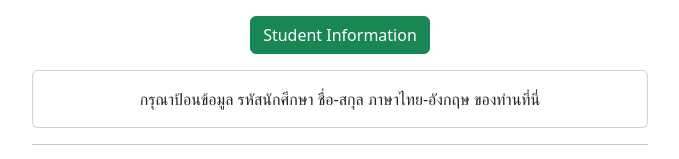
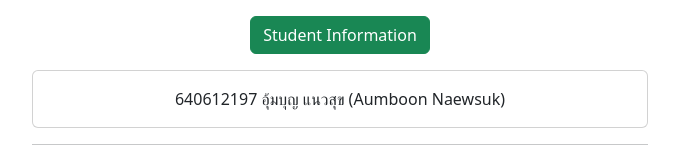
Before and after one commit to cpe207/lab01-Aumboonaew-1, a plain HTML site: page index.html in a window 1280 px wide. Both pictures are taken after a click on the button "Student Information". Shown: the part 515-674 px from the top of the page, without its empty margins (300-979 px from the left). Drawn offline with nearby package versions, Linux system fonts and the light colour scheme.

Commit message:
insert my name

```diff
--- a/index.html
+++ b/index.html
@@ -50,8 +50,7 @@
           </p>
           <div class="collapse" id="collapseExample">
             <div class="card card-body">
-              กรุณาป้อนข้อมูล รหัสนักศึกษา ชื่อ-สกุล ภาษาไทย-อังกฤษ
-              ของท่านที่นี่
+              640612197 อุ้มบุญ แนวสุข (Aumboon Naewsuk)
             </div>
           </div>
         </div>
```
